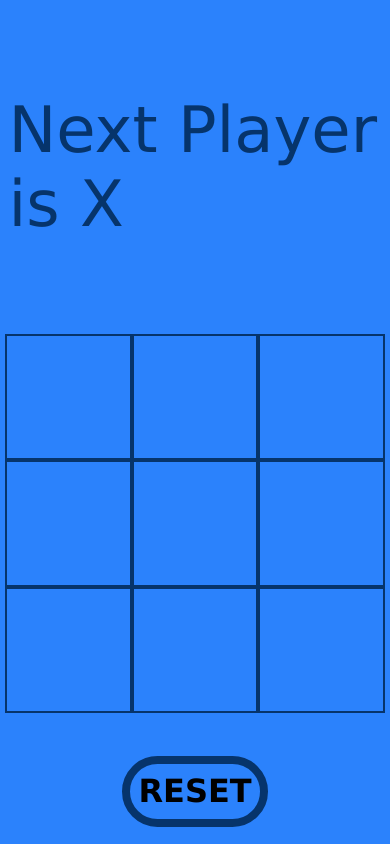
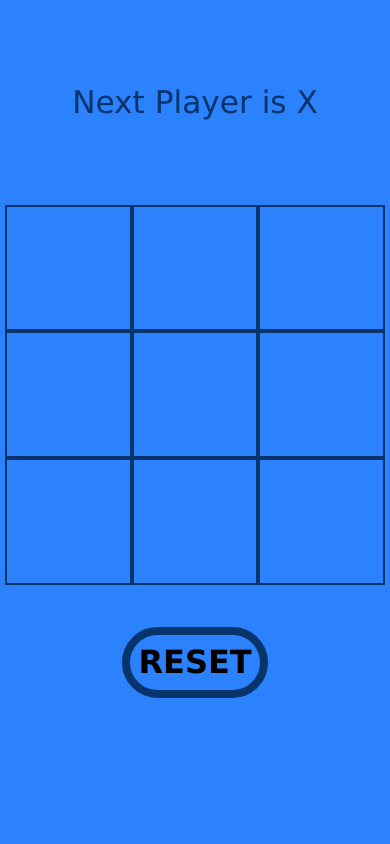
Before and after one commit to IshadP/Tic-Tac-Toe, a React (Vite) app: page / in a window 390 px wide. Built offline with nearby package versions, Linux system fonts and the light colour scheme.

Commit message:
Responsiveness Restored

```diff
--- a/src/App.css
+++ b/src/App.css
@@ -32,23 +32,9 @@
   align-items: center;
   justify-content: center;
   margin-top: 10vh;
-  font-size: 8em;
+  font-size: 8vw;
   font-family: 'Lucida Sans', 'Lucida Sans Regular', 'Lucida Grande', 'Lucida Sans Unicode', Geneva, Verdana, sans-serif;
   color: #06346B;
-}
-
-@media only screen and (max-width: 1000px) {
-  .status{
-    display: flex;
-    align-items: center;
-    justify-content: center;
-    padding: 1vh;
-    margin-top: 10vh;
-    font-size: 4em;
-    font-family: 'Lucida Sans', 'Lucida Sans Regular', 'Lucida Grande', 'Lucida Sans Unicode', Geneva, Verdana, sans-serif;
-    color: #06346B;
-  }
-
 }
 
 .reset{
```
